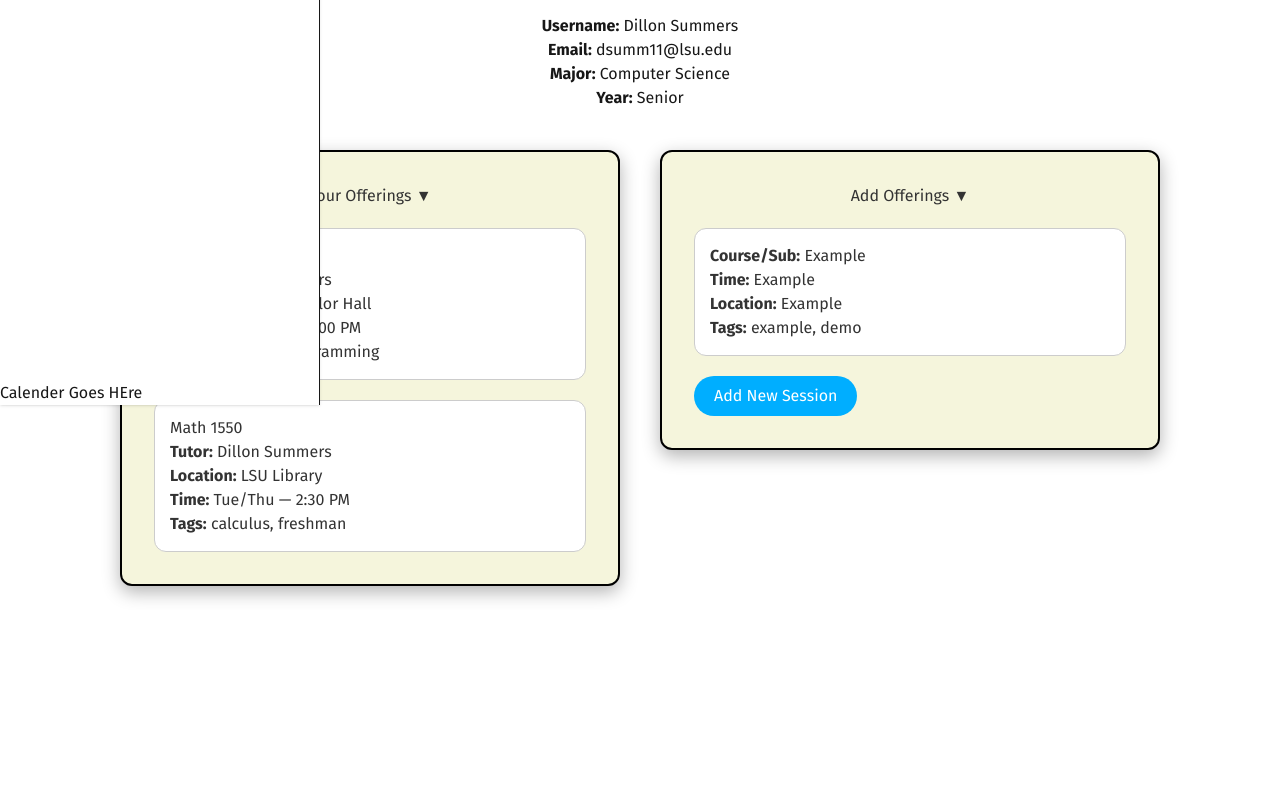
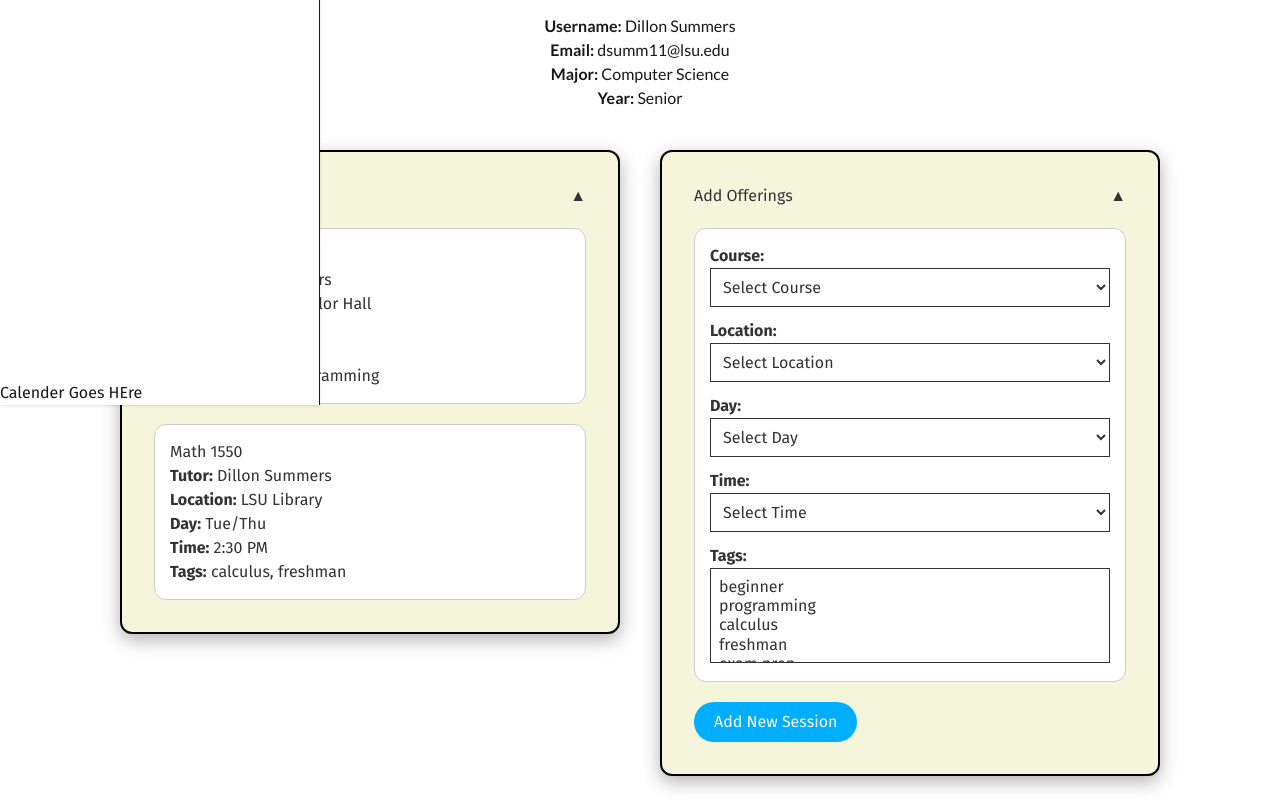
Before and after one commit to AmyG-LSU/schedulingtutoring, a Next.js app: page /profile in a window 1280 px wide. Shown: the part 475-1275 px from the top of the page. Before the commit the page ends 1085 px from the top, so only its background shows below. Built offline with nearby package versions, Linux system fonts and the light colour scheme.

Commit message:
added new session button

```diff
--- a/src/app/profile/page.tsx
+++ b/src/app/profile/page.tsx
@@ -2,9 +2,7 @@
 
 import { useState } from "react";
 
-
 export default function ProfilePage() {
-
   const [isEditing, setIsEditing] = useState(false);
 
   const [username, setUsername] = useState("Dillon Summers");
@@ -12,18 +10,63 @@ export default function ProfilePage() {
   const [major, setMajor] = useState("Computer Science");
   const [year, setYear] = useState("Senior");
 
+  // Sessions state
+  const [mySessions, setMySessions] = useState([
+    {
+      course: "CS 1400",
+      tutor: username,
+      location: "Patrick Taylor Hall",
+      day: "Mon/Wed",
+      time: "4:00 PM",
+      tags: ["beginner", "programming"],
+    },
+    {
+      course: "Math 1550",
+      tutor: username,
+      location: "LSU Library",
+      day: "Tue/Thu",
+      time: "2:30 PM",
+      tags: ["calculus", "freshman"],
+    },
+  ]);
+
+  const [newSession, setNewSession] = useState({
+    course: "",
+    tutor: username,
+    location: "",
+    day: "",
+    time: "",
+    tags: [] as string[],
+  });
+
+  // Dropdown options for the form
+  const courseOptions = ["CS 1400", "Math 1550", "CS 4402", "IE 2000", "IE 2001"];
+  const locationOptions = [
+    "Patrick Taylor Hall",
+    "LSU Library",
+    "Middleton Library",
+    "Student Union",
+  ];
+  const dayOptions = ["Monday", "Tuesday", "Wednesday", "Thursday", "Friday"];
+  const timeOptions = ["9:00 AM", "2:30 PM", "4:00 PM", "7:00 PM"];
+  const tagOptions = ["beginner", "programming", "calculus", "freshman", "exam prep"];
+
+  // For collapsing/expanding the two containers
+  const [showYourOfferings, setShowYourOfferings] = useState(true);
+  const [showAddOfferings, setShowAddOfferings] = useState(true);
+
   return (
     <>
       {/* GLOBAL STYLES */}
       <style jsx global>{`
-                @import url('https://fonts.googleapis.com/css2?family=Lato:wght@400;700&display=swap');
-
+        @import url("https://fonts.googleapis.com/css2?family=Lato:wght@400;700&display=swap");
 
         .about-me__info--container {
           max-width: 800px;
           margin: 0 auto;
           margin-bottom: 15px;
           margin-top: -10px;
+          font-family: "Lato", sans-serif;
         }
 
         .about-me__picture--mask {
@@ -62,7 +105,8 @@ export default function ProfilePage() {
           margin-top: 40px;
         }
 
-                .container1, .container2 {
+        .container1,
+        .container2 {
           flex: 1 1 400px;
           max-width: 500px;
         }
@@ -83,13 +127,10 @@ export default function ProfilePage() {
         }
       `}</style>
 
-
-
       {/* PROFILE CONTENT */}
       <div className="profile-page" style={{ paddingTop: "120px" }}>
         <section className="about-me__info text-center">
           <div className="about-me__info--container">
-
             <figure className="about-me__picture--mask">
               <img
                 src="/assets/Screenshot.png"
@@ -162,10 +203,18 @@ export default function ProfilePage() {
               </div>
             ) : (
               <div className="contact-form">
-                                <p><strong>Username:</strong> {username}</p>
-                                <p><strong>Email:</strong> {email}</p>
-                                <p><strong>Major:</strong> {major}</p>
-                                <p><strong>Year:</strong> {year}</p>
+                <p>
+                  <strong>Username:</strong> {username}
+                </p>
+                <p>
+                  <strong>Email:</strong> {email}
+                </p>
+                <p>
+                  <strong>Major:</strong> {major}
+                </p>
+                <p>
+                  <strong>Year:</strong> {year}
+                </p>
               </div>
             )}
           </div>
@@ -173,65 +222,195 @@ export default function ProfilePage() {
 
         {/* OFFERINGS */}
         <section className="offerings-wrapper">
-
-                    {/* YOUR OFFERINGS */}
+          {/* YOUR OFFERINGS (dropdown) */}
           <div className="container1">
             <section className="course-details-container">
-                            <h2 style={{ display: "flex", justifyContent: "center" }}>
-                                Your Offerings ▼
+              <h2
+                style={{
+                  display: "flex",
+                  justifyContent: "space-between",
+                  alignItems: "center",
+                  cursor: "pointer",
+                }}
+                onClick={() => setShowYourOfferings((prev) => !prev)}
+              >
+                <span>Your Offerings</span>
+                <span>{showYourOfferings ? "▲" : "▼"}</span>
               </h2>
 
-                            <div style={{
+              {showYourOfferings &&
+                mySessions.map((s, idx) => (
+                  <div
+                    key={idx}
+                    style={{
                       background: "white",
                       border: "1px solid #ccc",
                       borderRadius: "12px",
                       padding: "15px",
                       marginTop: "20px",
-                                textAlign: "left"
-                            }}>
-                                <h3>CS 1400</h3>
-                                <p><strong>Tutor:</strong> Dillon Summers</p>
-                                <p><strong>Location:</strong> Patrick Taylor Hall</p>
-                                <p><strong>Time:</strong> Mon/Wed — 4:00 PM</p>
-                                <p><strong>Tags:</strong> beginner, programming</p>
+                      textAlign: "left",
+                    }}
+                  >
+                    <h3>{s.course}</h3>
+                    <p>
+                      <strong>Tutor:</strong> {s.tutor}
+                    </p>
+                    <p>
+                      <strong>Location:</strong> {s.location}
+                    </p>
+                    <p>
+                      <strong>Day:</strong> {s.day}
+                    </p>
+                    <p>
+                      <strong>Time:</strong> {s.time}
+                    </p>
+                    <p>
+                      <strong>Tags:</strong> {s.tags.join(", ")}
+                    </p>
+                  </div>
+                ))}
+            </section>
           </div>
 
-                            <div style={{
+          {/* ADD OFFERINGS (dropdown + form) */}
+          <div className="container2">
+            <section className="course-details-container">
+              <h2
+                style={{
+                  display: "flex",
+                  justifyContent: "space-between",
+                  alignItems: "center",
+                  cursor: "pointer",
+                }}
+                onClick={() => setShowAddOfferings((prev) => !prev)}
+              >
+                <span>Add Offerings</span>
+                <span>{showAddOfferings ? "▲" : "▼"}</span>
+              </h2>
+
+              {showAddOfferings && (
+                <>
+                  <div
+                    style={{
                       background: "white",
                       border: "1px solid #ccc",
                       borderRadius: "12px",
                       padding: "15px",
                       marginTop: "20px",
-                                textAlign: "left"
-                            }}>
-                                <h3>Math 1550</h3>
-                                <p><strong>Tutor:</strong> Dillon Summers</p>
-                                <p><strong>Location:</strong> LSU Library</p>
-                                <p><strong>Time:</strong> Tue/Thu — 2:30 PM</p>
-                                <p><strong>Tags:</strong> calculus, freshman</p>
-                            </div>
-                        </section>
-                    </div>
+                      textAlign: "left",
+                    }}
+                  >
+                    {/* COURSE */}
+                    <p>
+                      <strong>Course:</strong>
+                    </p>
+                    <select
+                      className="border p-2 w-full"
+                      value={newSession.course}
+                      onChange={(e) =>
+                        setNewSession({
+                          ...newSession,
+                          course: e.target.value,
+                        })
+                      }
+                    >
+                      <option value="">Select Course</option>
+                      {courseOptions.map((c) => (
+                        <option key={c} value={c}>
+                          {c}
+                        </option>
+                      ))}
+                    </select>
 
-                    {/* ADD OFFERINGS */}
-                    <div className="container2">
-                        <section className="course-details-container">
-                            <h2 style={{ display: "flex", justifyContent: "center" }}>
-                                Add Offerings ▼
-                            </h2>
+                    {/* LOCATION */}
+                    <p className="mt-3">
+                      <strong>Location:</strong>
+                    </p>
+                    <select
+                      className="border p-2 w-full"
+                      value={newSession.location}
+                      onChange={(e) =>
+                        setNewSession({
+                          ...newSession,
+                          location: e.target.value,
+                        })
+                      }
+                    >
+                      <option value="">Select Location</option>
+                      {locationOptions.map((loc) => (
+                        <option key={loc} value={loc}>
+                          {loc}
+                        </option>
+                      ))}
+                    </select>
 
-                            <div style={{
-                                background: "white",
-                                border: "1px solid #ccc",
-                                borderRadius: "12px",
-                                padding: "15px",
-                                marginTop: "20px",
-                                textAlign: "left"
-                            }}>
-                                <p><strong>Course/Sub:</strong> Example</p>
-                                <p><strong>Time:</strong> Example</p>
-                                <p><strong>Location:</strong> Example</p>
-                                <p><strong>Tags:</strong> example, demo</p>
+                    {/* DAY */}
+                    <p className="mt-3">
+                      <strong>Day:</strong>
+                    </p>
+                    <select
+                      className="border p-2 w-full"
+                      value={newSession.day}
+                      onChange={(e) =>
+                        setNewSession({
+                          ...newSession,
+                          day: e.target.value,
+                        })
+                      }
+                    >
+                      <option value="">Select Day</option>
+                      {dayOptions.map((d) => (
+                        <option key={d} value={d}>
+                          {d}
+                        </option>
+                      ))}
+                    </select>
+
+                    {/* TIME */}
+                    <p className="mt-3">
+                      <strong>Time:</strong>
+                    </p>
+                    <select
+                      className="border p-2 w-full"
+                      value={newSession.time}
+                      onChange={(e) =>
+                        setNewSession({
+                          ...newSession,
+                          time: e.target.value,
+                        })
+                      }
+                    >
+                      <option value="">Select Time</option>
+                      {timeOptions.map((t) => (
+                        <option key={t} value={t}>
+                          {t}
+                        </option>
+                      ))}
+                    </select>
+
+                    {/* TAGS */}
+                    <p className="mt-3">
+                      <strong>Tags:</strong>
+                    </p>
+                    <select
+                      multiple
+                      className="border p-2 w-full"
+                      onChange={(e) =>
+                        setNewSession({
+                          ...newSession,
+                          tags: Array.from(
+                            e.target.selectedOptions,
+                            (o) => o.value
+                          ),
+                        })
+                      }
+                    >
+                      {tagOptions.map((tag) => (
+                        <option key={tag} value={tag}>
+                          {tag}
+                        </option>
+                      ))}
+                    </select>
                   </div>
 
                   <button
@@ -243,15 +422,38 @@ export default function ProfilePage() {
                       borderRadius: "50px",
                       marginTop: "20px",
                       border: "none",
-                                    cursor: "pointer"
+                      cursor: "pointer",
+                    }}
+                    onClick={() => {
+                      if (
+                        !newSession.course ||
+                        !newSession.location ||
+                        !newSession.day ||
+                        !newSession.time
+                      ) {
+                        alert("Please fill every required field.");
+                        return;
+                      }
+
+                      setMySessions([...mySessions, newSession]);
+
+                      // reset form
+                      setNewSession({
+                        course: "",
+                        tutor: username,
+                        location: "",
+                        day: "",
+                        time: "",
+                        tags: [],
+                      });
                     }}
                   >
                     Add New Session
                   </button>
-
+                </>
+              )}
             </section>
           </div>
-
         </section>
       </div>
     </>
```
Lines whose indentation alone changed are shown as unchanged.
